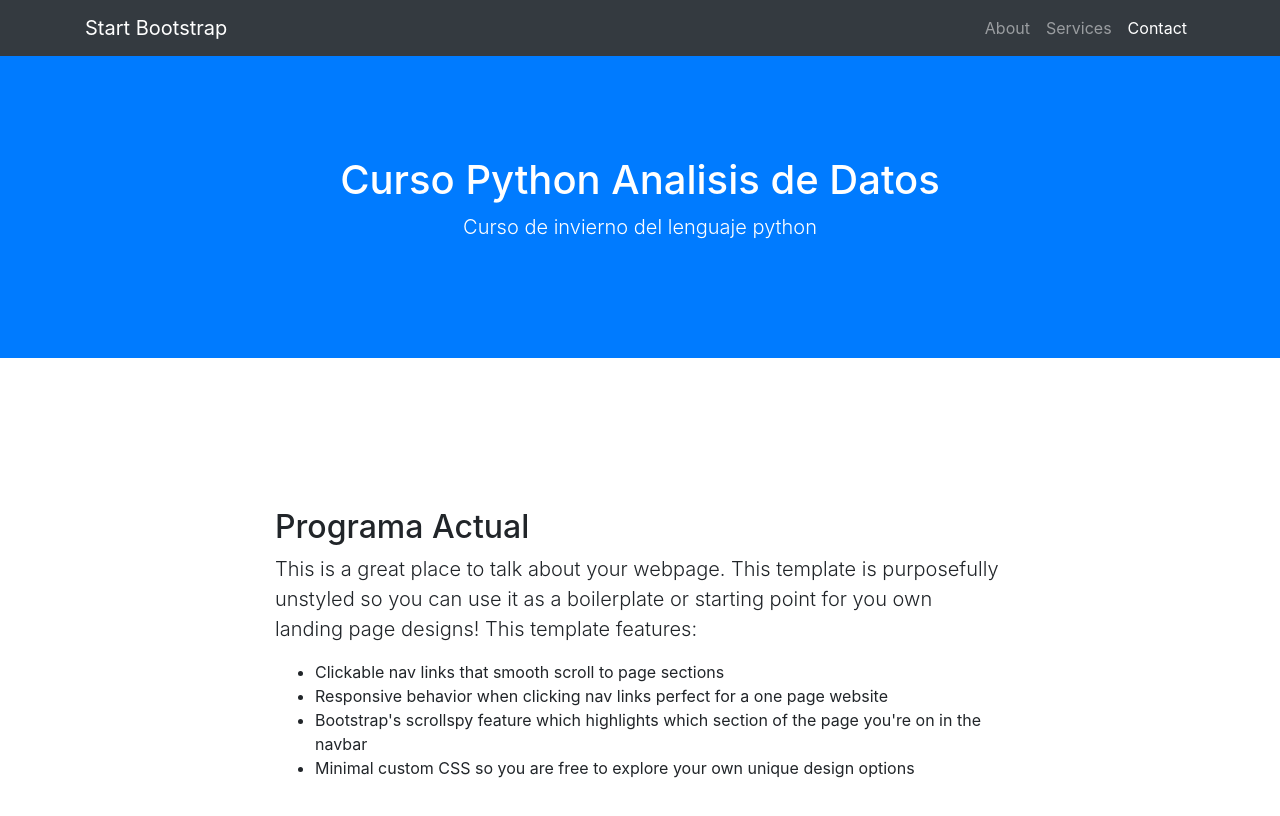
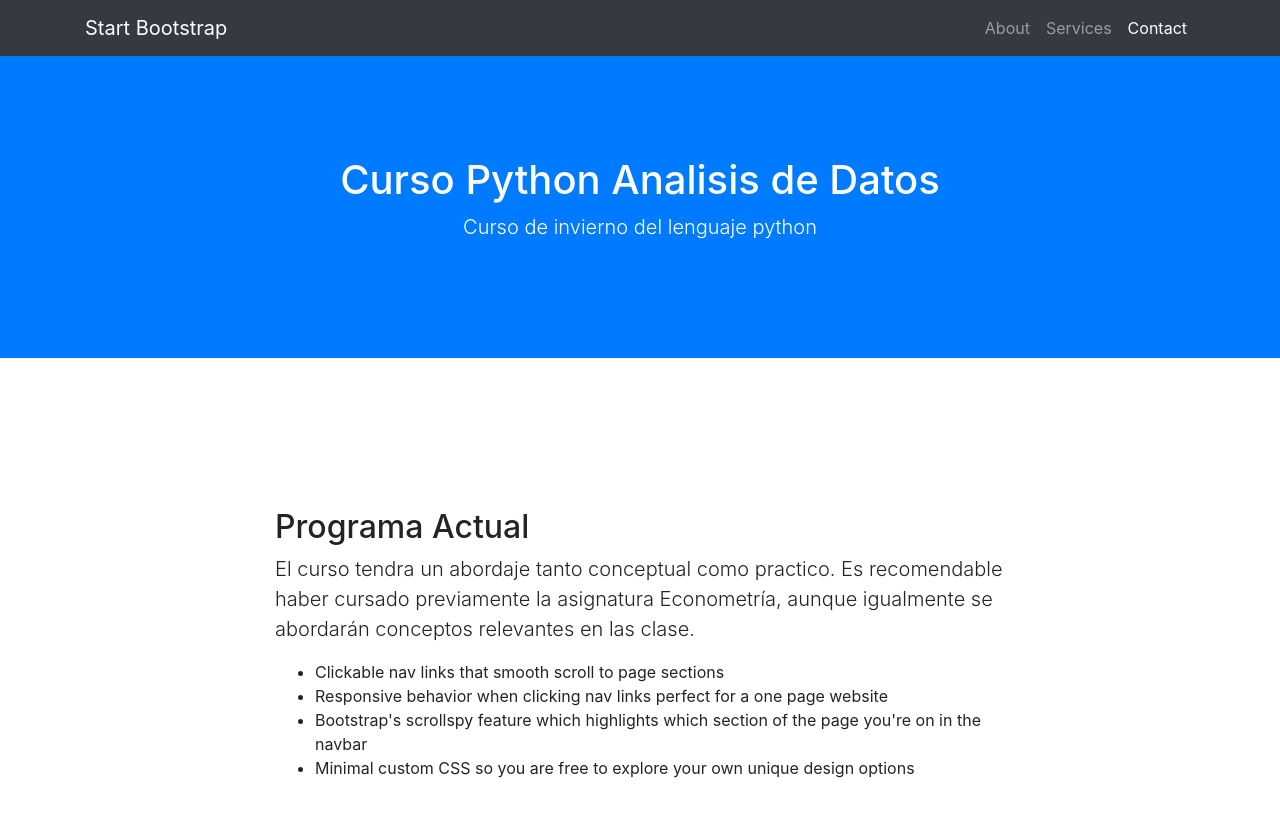
Before and after one commit to edsilvaf/Curso-Python-Analisis-de-datos, a website with bundled scripts: page index.html in a window 1280 px wide. Shown: the top 816 px of the page. Built offline with nearby package versions, Linux system fonts and the light colour scheme.

Commit message:
Update index.html

```diff
--- a/index.html
+++ b/index.html
@@ -55,7 +55,7 @@
       <div class="row">
         <div class="col-lg-8 mx-auto">
           <h2>Programa Actual</h2>
-          <p class="lead">This is a great place to talk about your webpage. This template is purposefully unstyled so you can use it as a boilerplate or starting point for you own landing page designs! This template features:</p>
+          <p class="lead">El curso tendra un abordaje tanto conceptual como practico. Es recomendable haber cursado previamente la asignatura Econometría, aunque igualmente se abordarán conceptos relevantes en las clase.</p>
           <ul>
             <li>Clickable nav links that smooth scroll to page sections</li>
             <li>Responsive behavior when clicking nav links perfect for a one page website</li>
```
